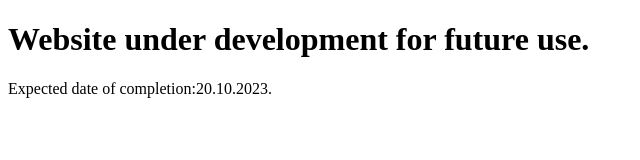
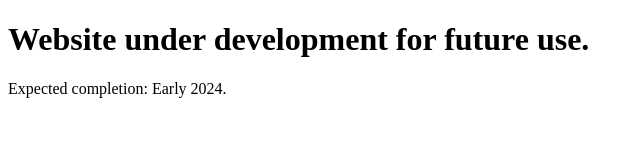
Before and after one commit to theghalib/ghalib.github.io, a plain HTML site: page index.html in a window 1280 px wide. Shown: the full height of the page, 0-640 px from the left. Drawn offline with Linux system fonts and the light colour scheme.

Commit message:
Update index.html

```diff
--- a/index.html
+++ b/index.html
@@ -2,6 +2,6 @@
 <html>
 <body>
 <h1>Website under development for future use.</h1>
-<p>Expected date of completion:20.10.2023.</p>
+<p>Expected completion: Early 2024.</p>
 </body>
 </html>
```
